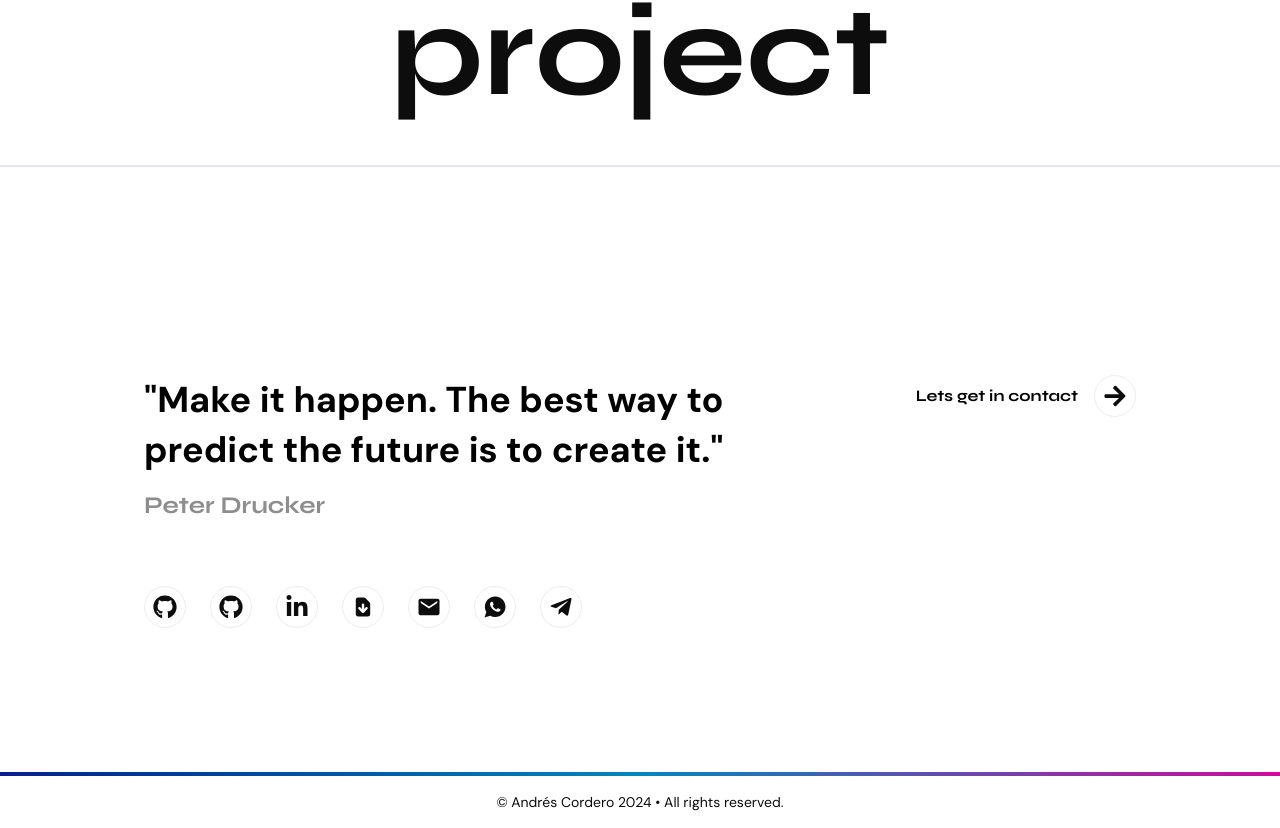
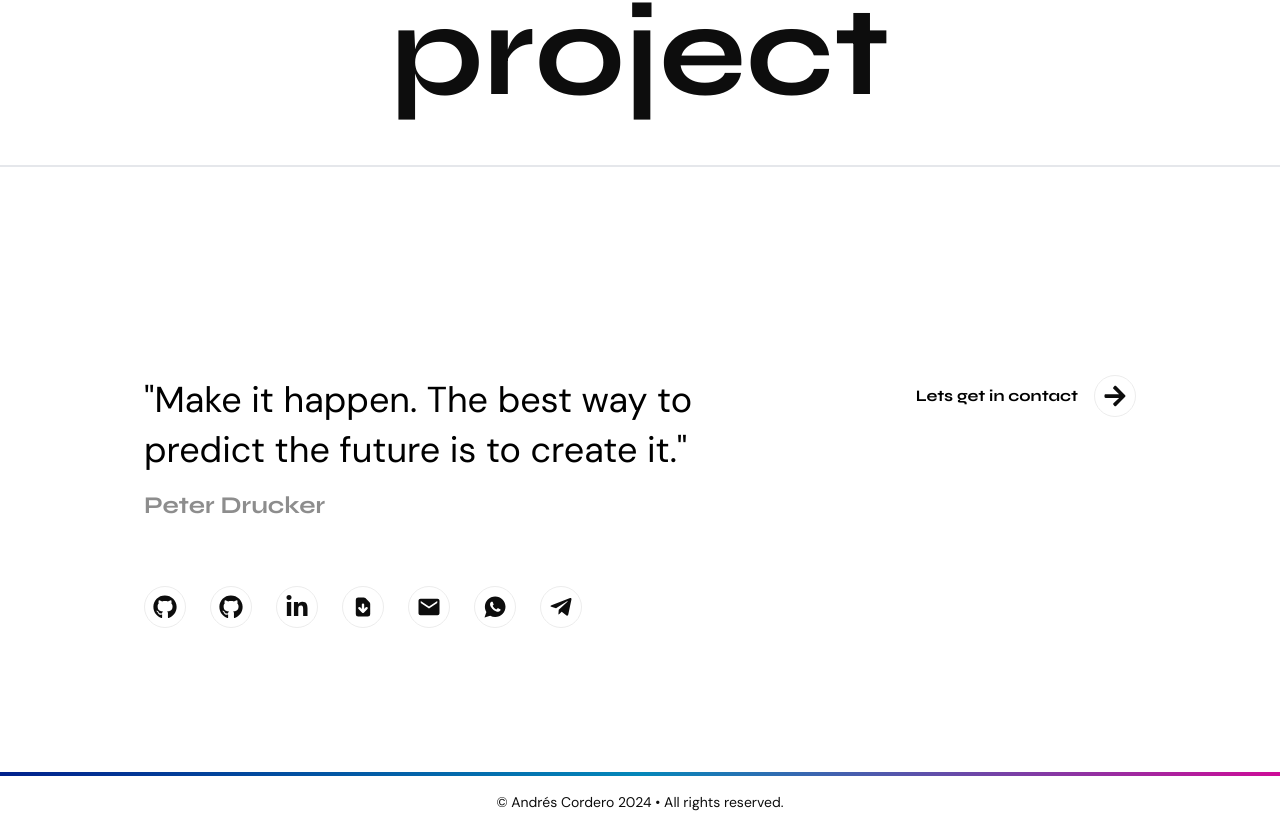
Before and after one commit to andrescorderor/ac-website, a React (Vite) app: page / in a window 1280 px wide. Shown: the part 4127-4955 px from the top of the page. Built offline with nearby package versions, Linux system fonts and the light colour scheme.

Commit message:
hotfix: visual fixes

```diff
--- a/src/components/common/Footer.tsx
+++ b/src/components/common/Footer.tsx
@@ -17,7 +17,7 @@ export default function Footer() {
       <div className="flex justify-between p-36">
         <div>
           <div className="pointer-events-none flex flex-col">
-            <p className="font-dm-sans mb-4 text-4xl font-semibold leading-snug">
+            <p className="font-dm-sans font-regular mb-4 text-4xl leading-snug">
               &quot;Make it happen. The best way to
               <br />
               predict the future is to create it.&quot;
--- a/src/components/common/ProjectsSectionCard.tsx
+++ b/src/components/common/ProjectsSectionCard.tsx
@@ -22,7 +22,7 @@ export default function ProjectsSectionCard({
 
   return (
     <div
-      className="bg-cover bg-center p-24"
+      className="bg-cover bg-center p-24 "
       style={{ backgroundImage: `url(${image})`, height: '100vh' }}
       aria-label={alt}
     >
--- a/src/components/home/ProjectsSection.tsx
+++ b/src/components/home/ProjectsSection.tsx
@@ -33,7 +33,7 @@ export default function ProjectsSection() {
   });
 
   return (
-    <section className="w-full py-16">
+    <section className="pointer-events-none w-full py-16">
       <div className=" animate-gradient-random bg-[var(--soft-light-gray)] bg-gradient-to-r from-[var(--deep-navy-blue)] via-[var(--vibrant-sky-blue)] to-[var(--magenta-pink)] ">
         <div className="bg-gradient-to-l from-[var(--black)] to-transparent p-2 text-[var(--white)] ">
           <div className="flex rounded-2xl bg-gradient-to-r from-[var(--black)]  to-transparent p-16 px-36">
```
